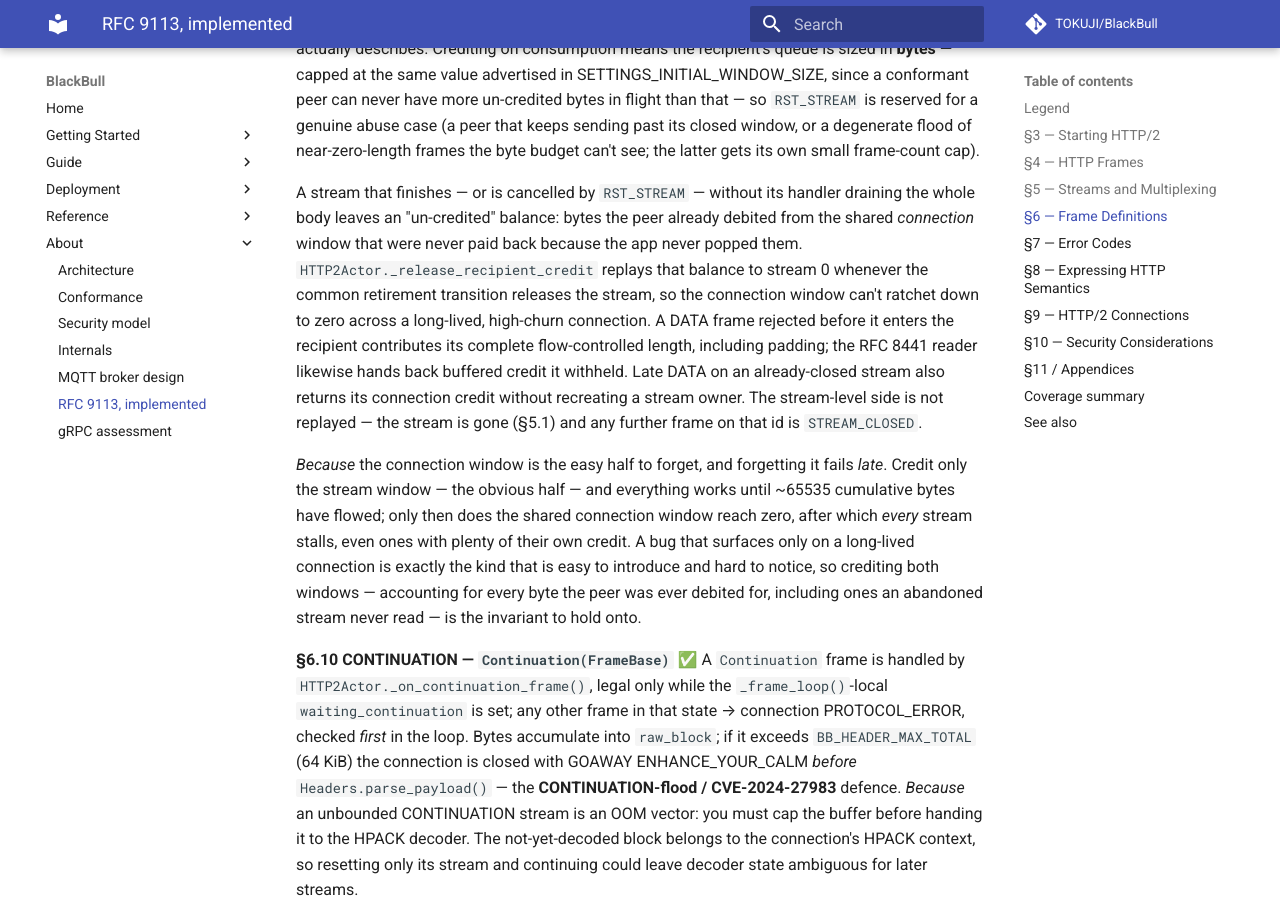
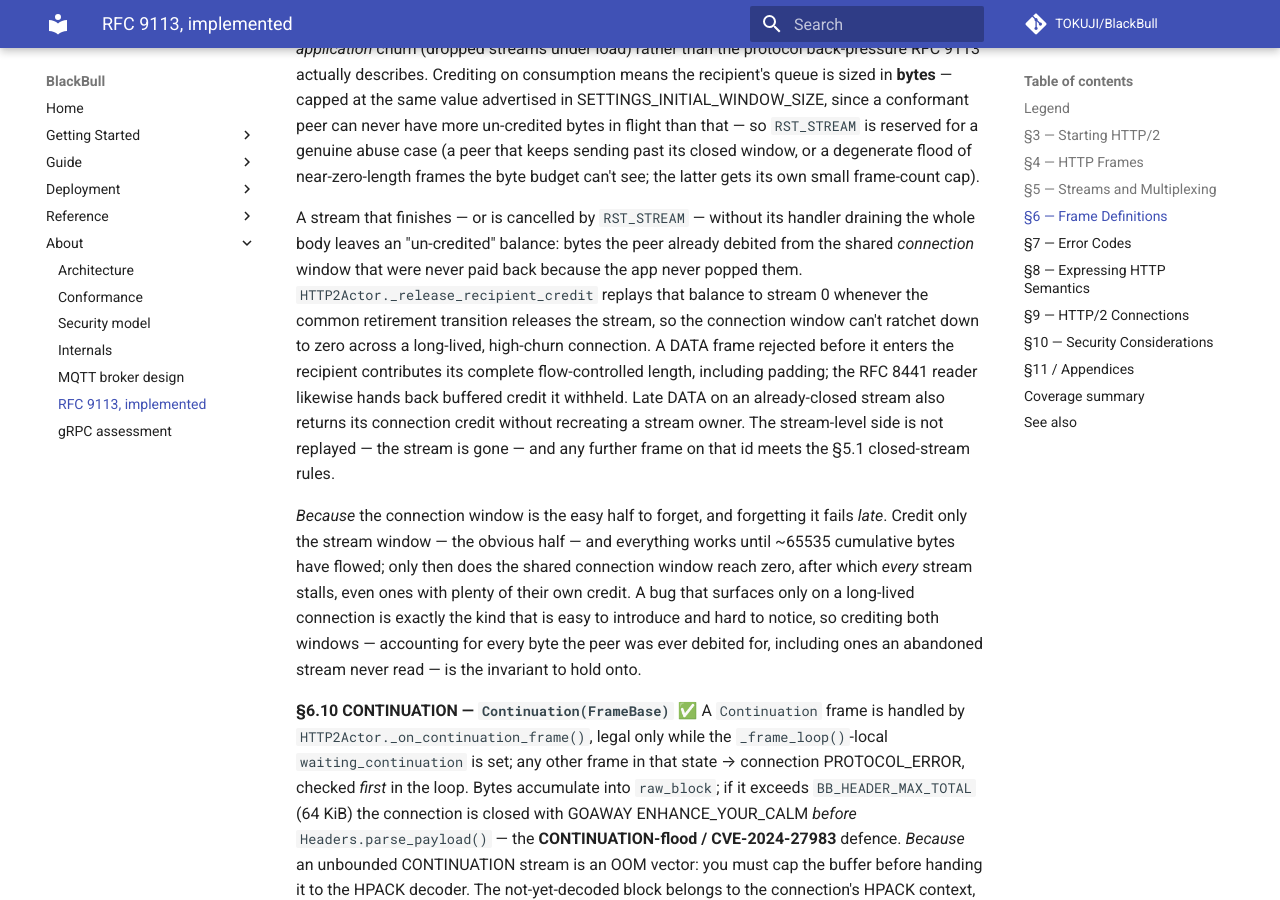
Before and after one commit to TOKUJI/BlackBull, an MkDocs documentation site: the page built from docs/about/rfc9113-implementation.md, in a window 1280 px wide and 900 px high, scrolled down 10696 px. Built offline with MkDocs 1.6.1 and Material for MkDocs 9.7.7, drawn with Linux system fonts in a browser that asks for light colours; comment, search, counter and statistics services are not loaded; some of the changed lines change nothing that is shown; some of the changed text lies outside the part shown.

Commit message:
docs(http2): cite §5.1's actual closed-state rule for late frames (BLA-419)
Review of 7803a237 pointed out that the replacement paragraph attributed a
mandated *stream* error to §5.1.  RFC 9113's closed state only says a frame
after a received RST_STREAM MAY be treated as a *connection* error of type
STREAM_CLOSED; the stream-error reply is §6.1's for DATA and §5.4.2's
extra-RST_STREAM clause.  The paragraph now says that, and still records that
§5.1 requires a frame after a RST_STREAM this server sent to be minimally
processed and discarded.

Also fixed the §6.9.1 prose that said any further frame on a released
stream id "is STREAM_CLOSED": a late RST_STREAM now draws nothing, and
PRIORITY is accepted, so the id meets the §5.1 closed-stream rules instead.

Docs only.  Touched tests 85 passed; `mkdocs build --strict` clean.

```diff
--- a/docs/about/rfc9113-implementation.md
+++ b/docs/about/rfc9113-implementation.md
@@ -157,11 +157,12 @@
 | evicted, reset origin unknown | no response | no response | accepted | GOAWAY(STREAM_CLOSED) | RST_STREAM(STREAM_CLOSED) |
 
 This table records what the code answers, not a conformance claim for every
-cell.  The row merges peer and local resets — the record keeps one bit —
-though §5.1 treats them differently: a frame after a *received* `RST_STREAM`
-is a stream error, while a frame after one this server *sent* is minimally
-processed and discarded.  §5.4.2 is categorical either way: no origin
-answers a late `RST_STREAM` in kind.
+cell.  The row merges peer and local resets — the record keeps one bit — and
+§5.1 answers them differently: after a *received* `RST_STREAM` a frame may be
+treated as a connection error of type `STREAM_CLOSED` (§5.4.2 permits the
+extra `RST_STREAM`, §6.1 requires one for DATA), while after one this server
+*sent* it must be minimally processed and then discarded.  §5.4.2 is
+categorical either way: no origin answers a late `RST_STREAM` in kind.
 
 A standalone CONTINUATION does not reach either state table: `_frame_loop()`
 rejects it first with `GOAWAY(PROTOCOL_ERROR)` under §6.10.  If a
@@ -505,8 +506,8 @@
 including padding; the RFC 8441 reader likewise hands back buffered credit it
 withheld.  Late DATA on an already-closed stream also returns its connection
 credit without recreating a stream owner.  The stream-level side is not
-replayed — the stream is gone (§5.1) and any further frame on that id is
-`STREAM_CLOSED`.
+replayed — the stream is gone — and any further frame on that id meets the
+§5.1 closed-stream rules.
 
 *Because* the connection window is the easy half to forget, and forgetting it
 fails *late*.  Credit only the stream window — the obvious half — and everything
```
